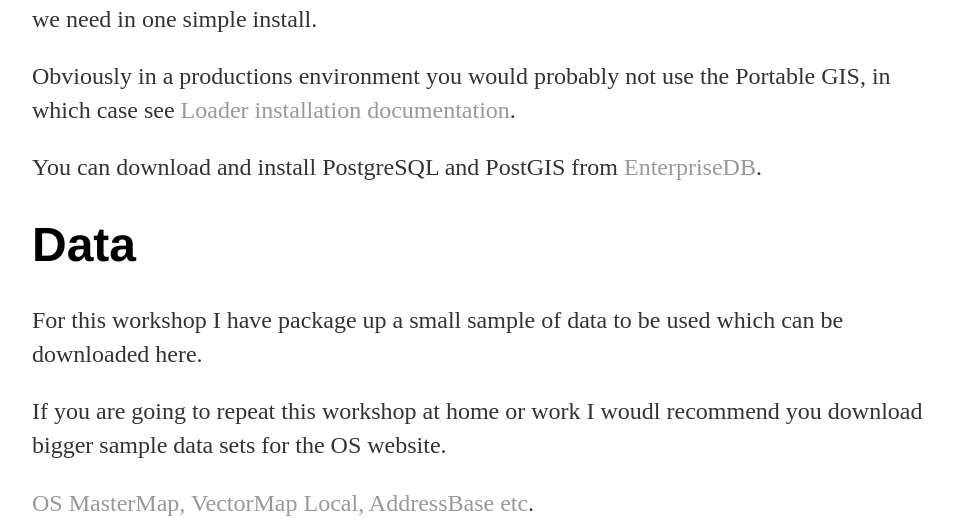
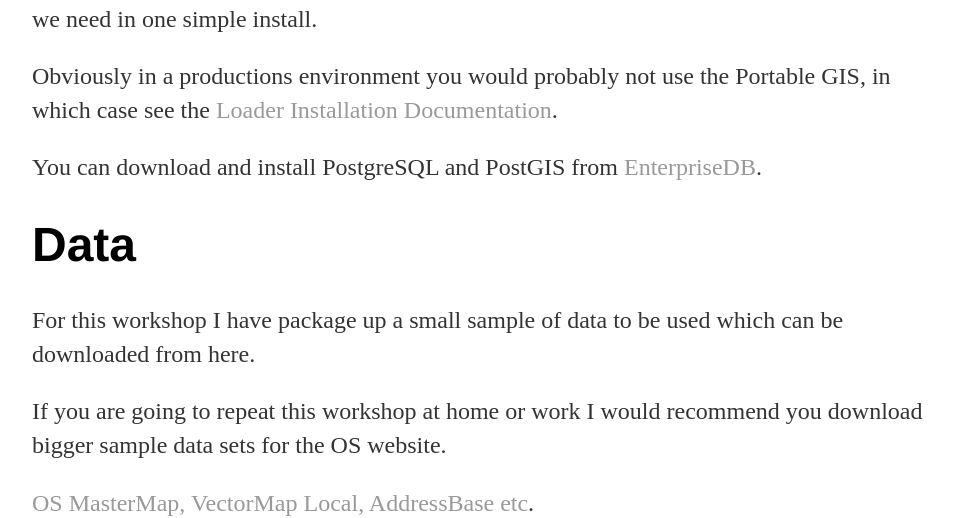
Before and after one commit to walkermatt/aileenh.github.io, a Jekyll site: the page built from index.md, in a window 1280 px wide. Shown: the part 683-1201 px from the top of the page, without its empty margins (160-1119 px from the left). Built offline with Jekyll 4.4.1, drawn with Linux system fonts in a browser that asks for light colours.

Commit message:
Update index.md

```diff
--- a/index.md
+++ b/index.md
@@ -17,14 +17,14 @@ This workshop is a simple introduction to using Loader to load OS MasterMap Topo
 # Prerequisits #
 For this workshop we are going to use the [Portable GIS](http://www.archaeogeek.com/portable-gis.html) for convience as it has everything we need in one simple install.
 
-Obviously in a productions environment you would probably not use the Portable GIS, in which case see [Loader installation documentation](https://github.com/AstunTechnology/Loader/wiki/Installation).
+Obviously in a productions environment you would probably not use the Portable GIS, in which case see the [Loader Installation Documentation](https://github.com/AstunTechnology/Loader/wiki/Installation).
 
 You can download and install PostgreSQL and PostGIS from [EnterpriseDB](http://www.enterprisedb.com/products-services-training/pgdownload#windows).
 
 # Data #
-For this workshop I have package up a small sample of data to be used which can be downloaded here.
+For this workshop I have package up a small sample of data to be used which can be downloaded from here.
 
-If you are going to repeat this workshop at home or work I woudl recommend you download bigger sample data sets for the OS website.
+If you are going to repeat this workshop at home or work I would recommend you download bigger sample data sets for the OS website.
 
 [OS MasterMap, VectorMap Local, AddressBase etc](https://www.ordnancesurvey.co.uk/business-and-government/licensing/sample-data/discover-data.html).
 
```
